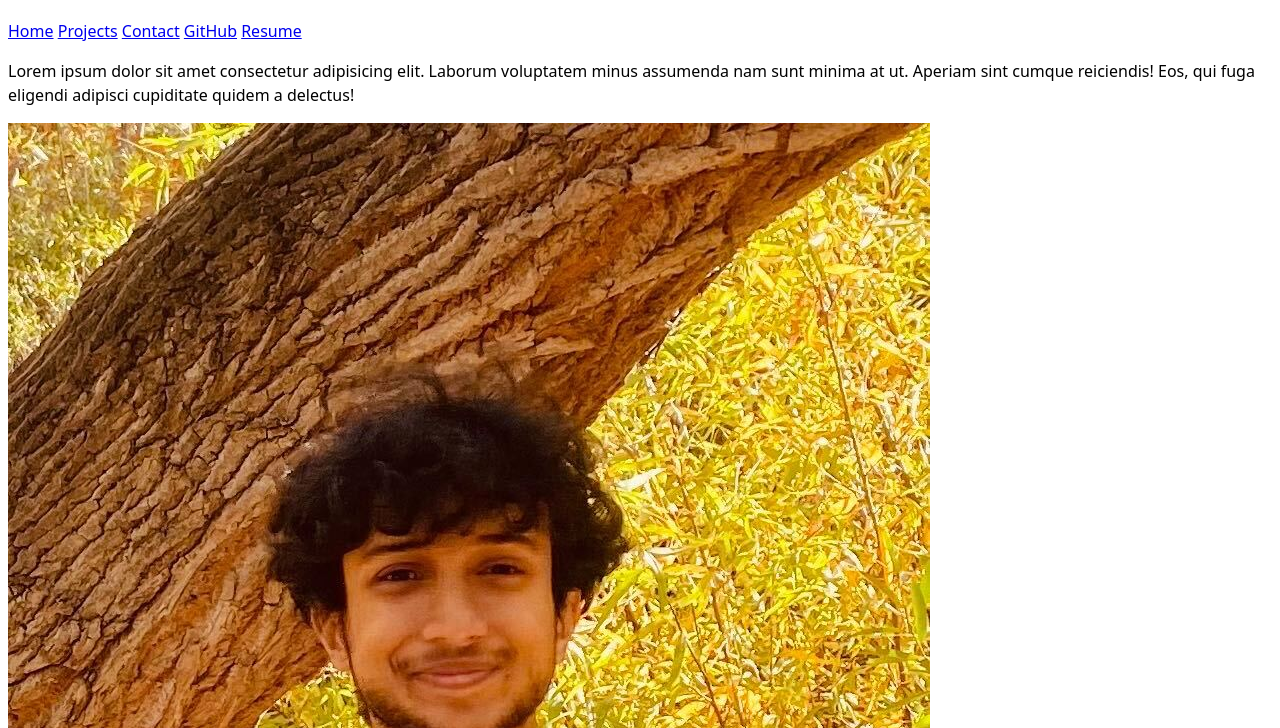
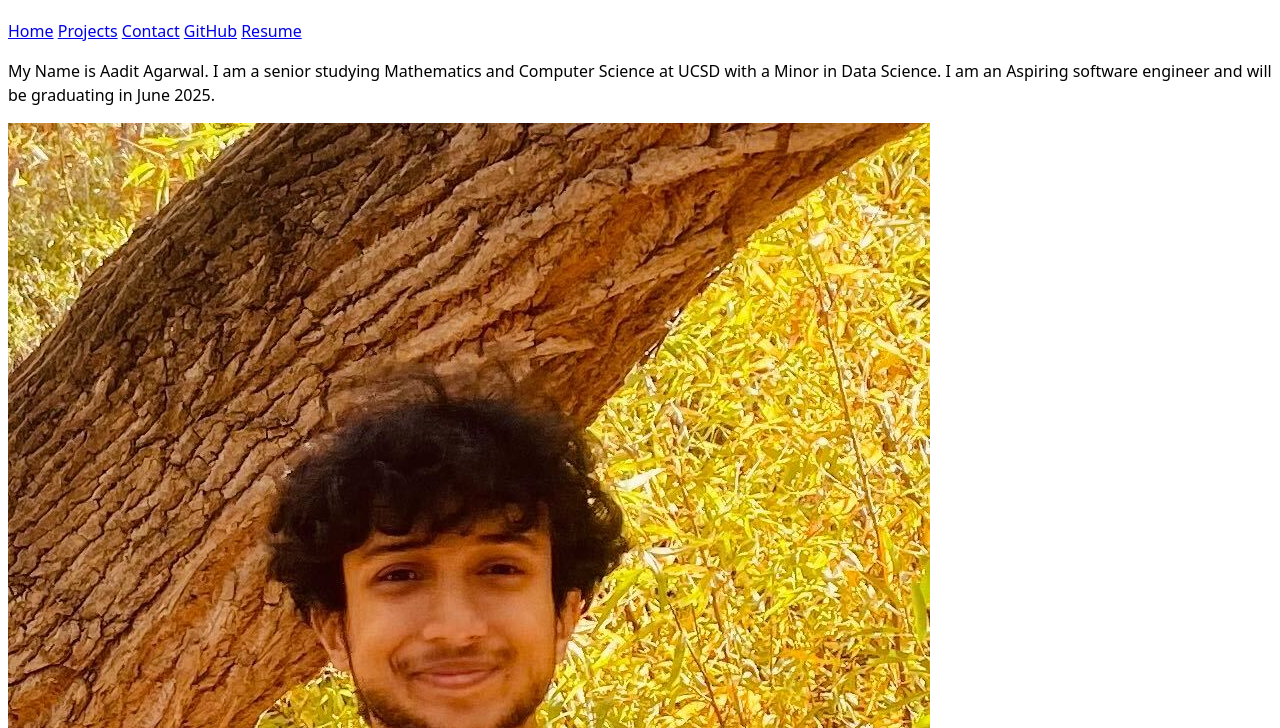
Before and after one commit to aaadit24/Portfolio, a plain HTML site: page index.html in a window 1280 px wide. Shown: the part 72-800 px from the top of the page. Drawn offline with Linux system fonts and the light colour scheme; files that its build step writes are made by us from their sources.

Commit message:
Completed Lab 1

```diff
--- a/index.html
+++ b/index.html
@@ -18,7 +18,7 @@
 
     </nav>
 
-    <p>Lorem ipsum dolor sit amet consectetur adipisicing elit. Laborum voluptatem minus assumenda nam sunt minima at ut. Aperiam sint cumque reiciendis! Eos, qui fuga eligendi adipisci cupiditate quidem a delectus!</p>
+    <p>My Name is Aadit Agarwal. I am a senior studying Mathematics and Computer Science at UCSD with a Minor in Data Science. I am an Aspiring software engineer and will be graduating in June 2025.</p>
     <img src="/images/a_agarwal.jpg" alt="photo of me in front of a tree" />
 </body>
 </html>
```
